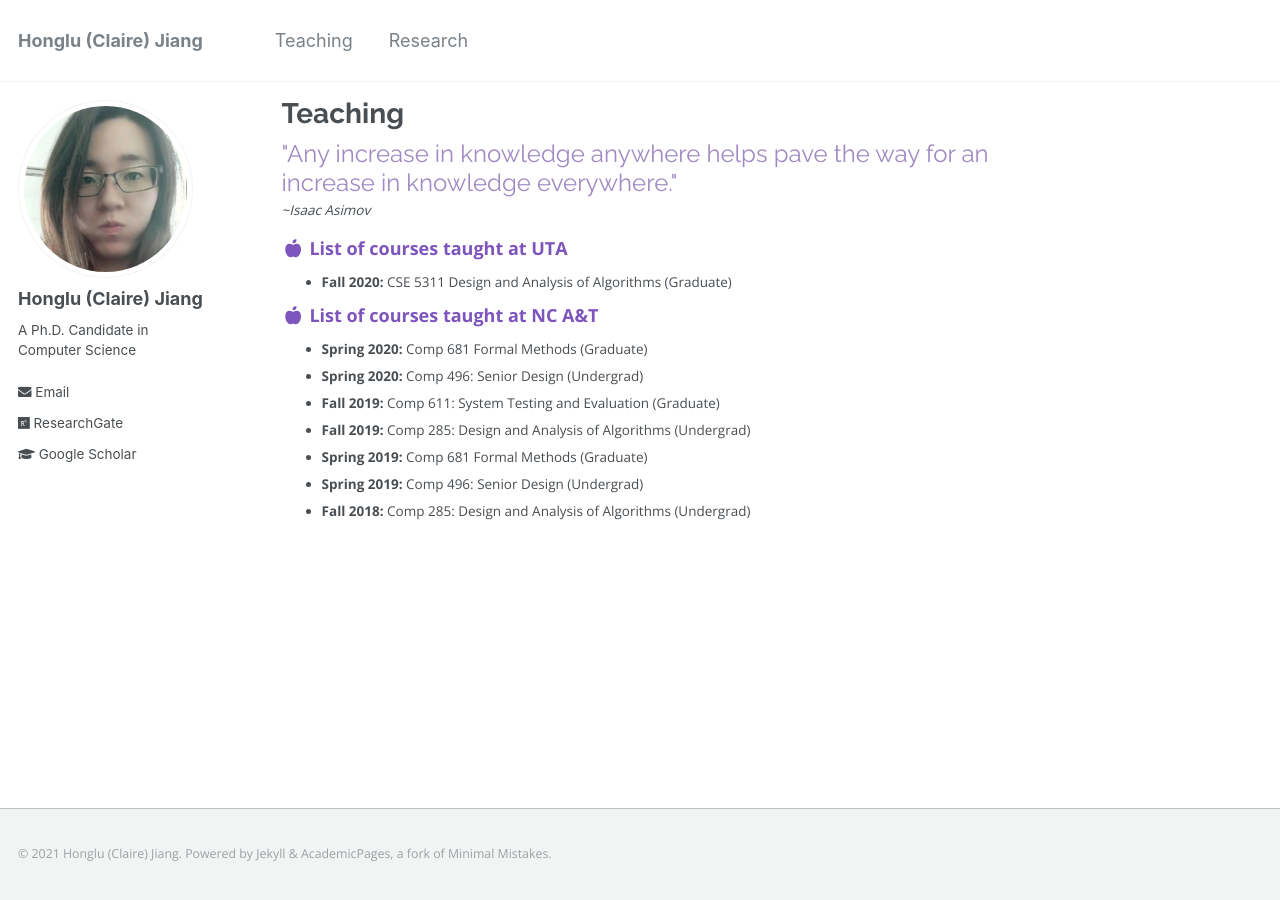
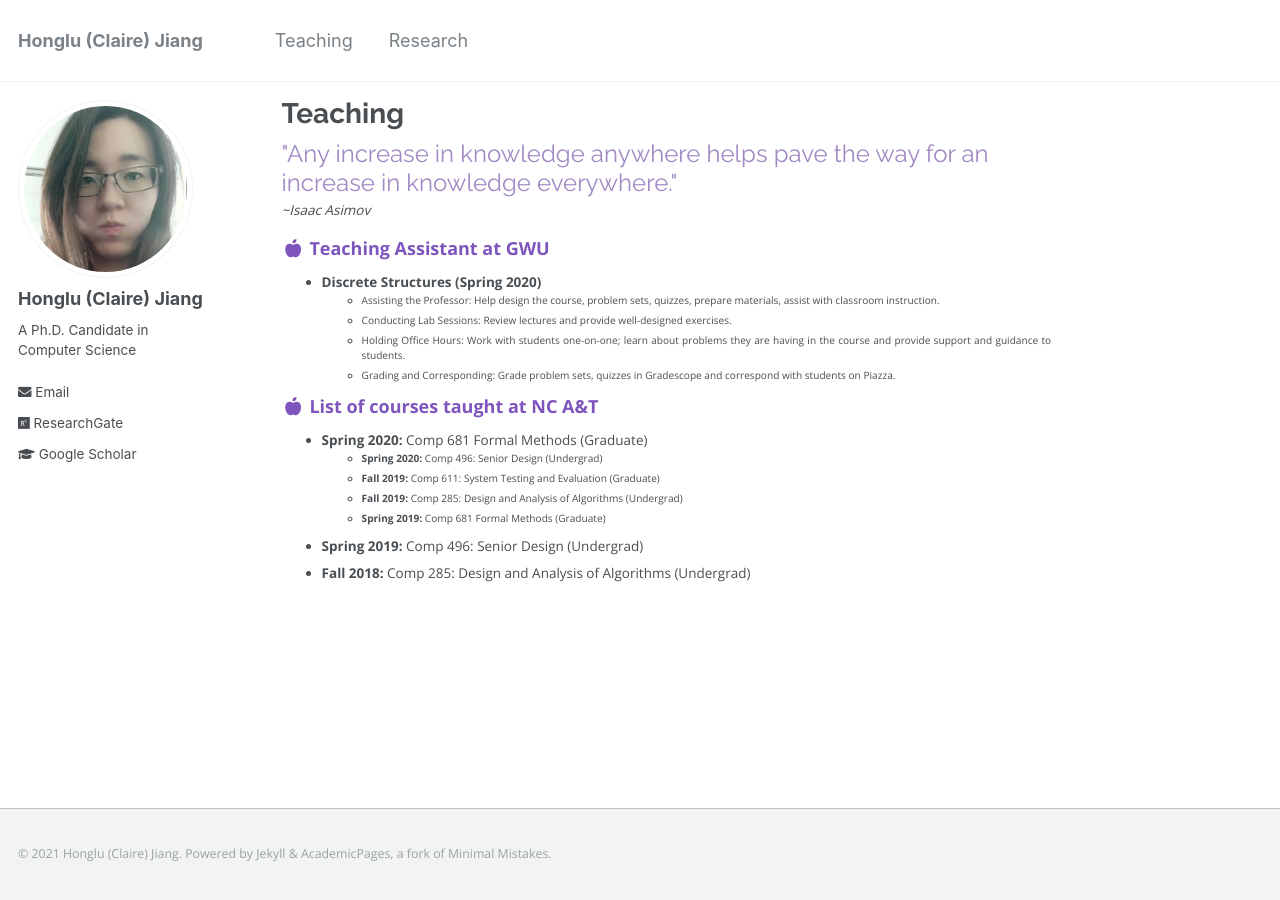
Before and after one commit to hljiang0720/hljiang.github.io, a Jekyll site: the page built from _pages/teaching.md, in a window 1280 px wide. Built offline with Jekyll 4.4.1, drawn with Linux system fonts in a browser that asks for light colours.

Commit message:
commit md;

```diff
--- a/_pages/teaching.md
+++ b/_pages/teaching.md
@@ -9,15 +9,19 @@ author_profile: true
 
  *~Isaac Asimov*
 
-### <i class="fa fa-fw fa-apple-alt" aria-hidden="true"></i> List of courses taught at UTA
-* **Fall 2020:** CSE 5311 Design and Analysis of Algorithms (Graduate)
+### <i class="fa fa-fw fa-apple-alt" aria-hidden="true"></i> Teaching Assistant at GWU
+* **Discrete Structures (Spring 2020)**
+  * Assisting the Professor: Help design the course, problem sets, quizzes, prepare materials, assist with classroom instruction.
+  * Conducting Lab Sessions: Review lectures and provide well-designed exercises.
+  * Holding Office Hours: Work with students one-on-one; learn about problems they are having in the course and provide support and guidance to students.
+  * Grading and Corresponding: Grade problem sets, quizzes in Gradescope and correspond with students on Piazza.
 
 ### <i class="fa fa-fw fa-apple-alt" aria-hidden="true"></i> List of courses taught at NC A&T
 
 * **Spring 2020:** Comp 681 Formal Methods (Graduate)
-* **Spring 2020:** Comp 496: Senior Design (Undergrad)
-* **Fall 2019:** Comp 611: System Testing and Evaluation (Graduate)
-* **Fall 2019:** Comp 285: Design and Analysis of Algorithms (Undergrad)
-* **Spring 2019:** Comp 681 Formal Methods (Graduate)
+  * **Spring 2020:** Comp 496: Senior Design (Undergrad)
+  * **Fall 2019:** Comp 611: System Testing and Evaluation (Graduate)
+  * **Fall 2019:** Comp 285: Design and Analysis of Algorithms (Undergrad)
+  * **Spring 2019:** Comp 681 Formal Methods (Graduate)
 * **Spring 2019:** Comp 496: Senior Design (Undergrad)
 * **Fall 2018:** Comp 285: Design and Analysis of Algorithms (Undergrad)
```
